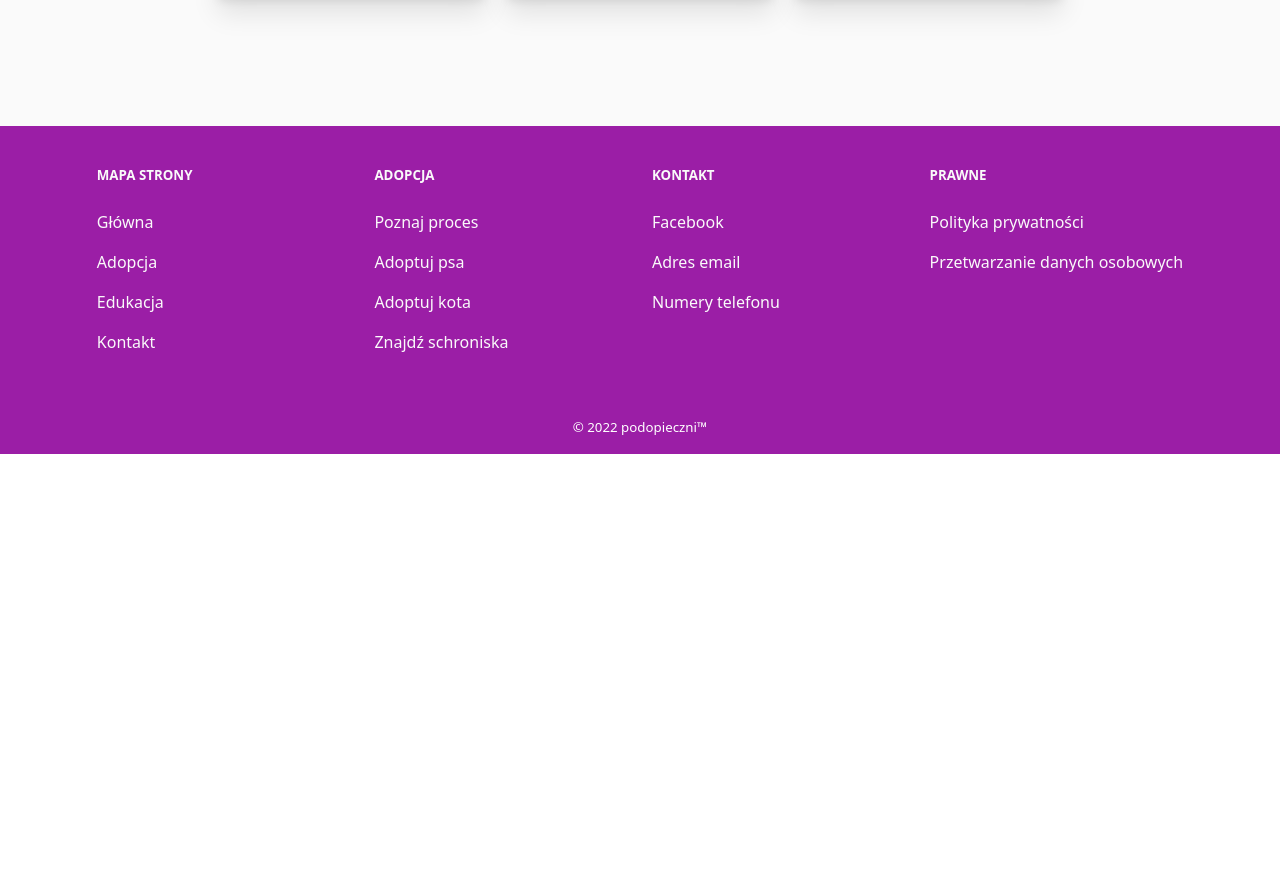
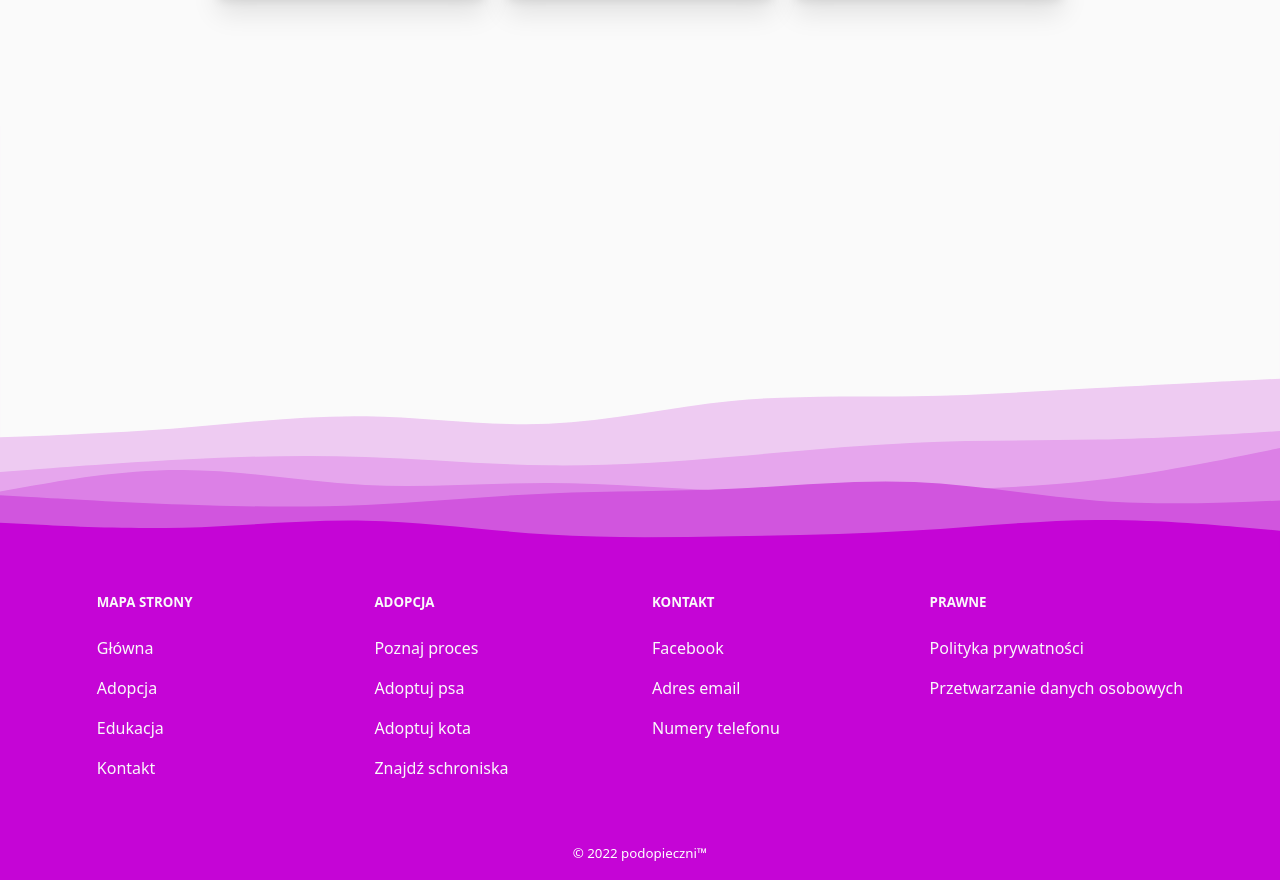
Before and after one commit to 21142/podopieczni, a Next.js app: page / in a window 1280 px wide. Shown: the part 1581-2461 px from the top of the page. Before the commit the page ends 2035 px from the top, so only its background shows below. Built offline with nearby package versions, Linux system fonts and the light colour scheme.

Commit message:
#105 - Added wave to the footer

```diff
--- a/src/components/navigation/footer/Footer.tsx
+++ b/src/components/navigation/footer/Footer.tsx
@@ -2,7 +2,8 @@ export interface IFooter {}
 
 const Footer: React.FC<IFooter> = () => {
   return (
-    <footer className="w-full bg-primary-400">
+    <footer className="w-full bg-primary-200">
+      <div className="aspect-[3/1] w-full bg-cover bg-no-repeat bg-center bg-[url('/images/footer-wave.svg')]"></div>
       <div className="flex flex-col justify-center items-center">
         <div className="grid max-w-[77.5rem] grid-cols-2 gap-6 py-8 mt-2 px-6 md:grid-cols-4 text-neutral-50">
           <div>
--- a/src/pages/index.tsx
+++ b/src/pages/index.tsx
@@ -23,7 +23,7 @@ const Home: NextPageWithLayout = () => {
           <h2 className="text-md md:text-4xl p-2 mb-[15rem] font-bold text-neutral-600">
             Pomoc w adopcji i zarządzaniu danymi zwierząt.
           </h2>
-          <GlobalStatistics adopted={222} waiting={111} shelters={31} />
+          <GlobalStatistics {...mockGlobalStatisticsProps.base} />
           <div className="grid gap-3 pt-3 mt-[20rem] text-center md:grid-cols-3 lg:w-2/3">
             <TechnologyCard
               name="NextJS"
--- a/tailwind.config.js
+++ b/tailwind.config.js
@@ -97,6 +97,9 @@ module.exports = {
       borderRadius: {
         '4xl': '2rem',
       },
+      aspectRatio: {
+        '3/1': '1440 / 500',
+      },
     },
   },
   plugins: [],
```
Also changed, not shown: public/images/footer-wave.svg (added).
